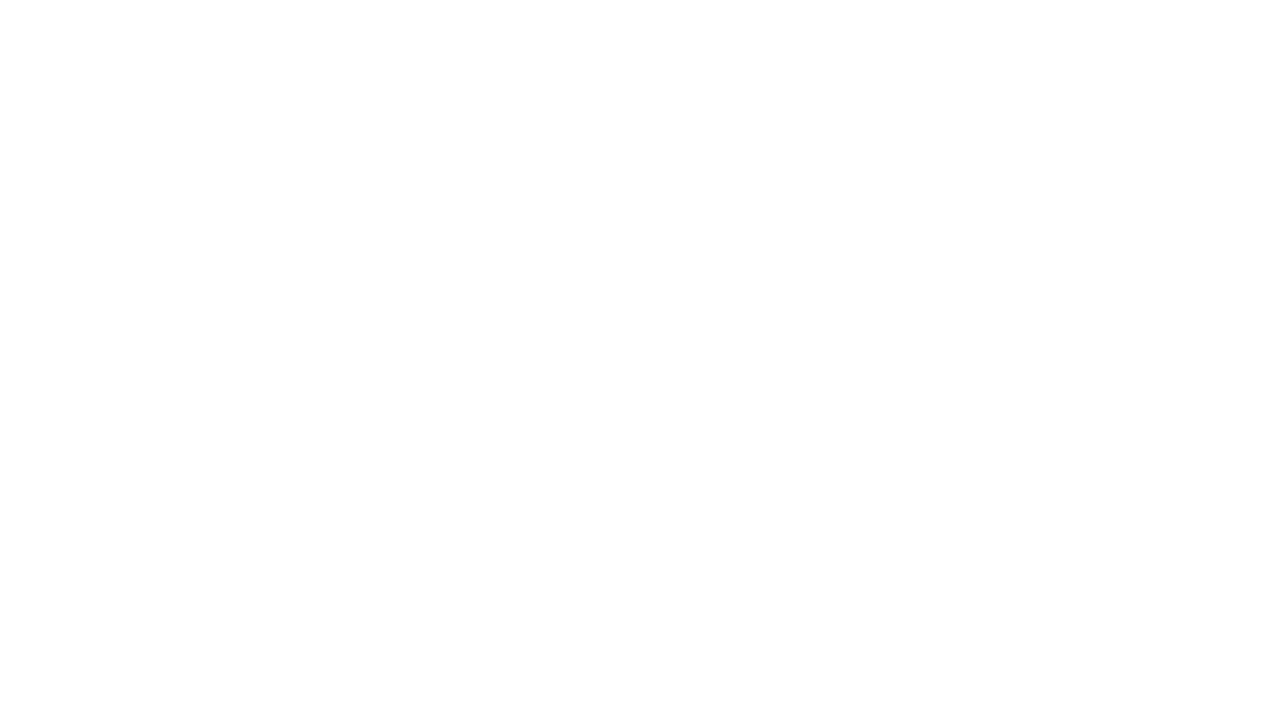
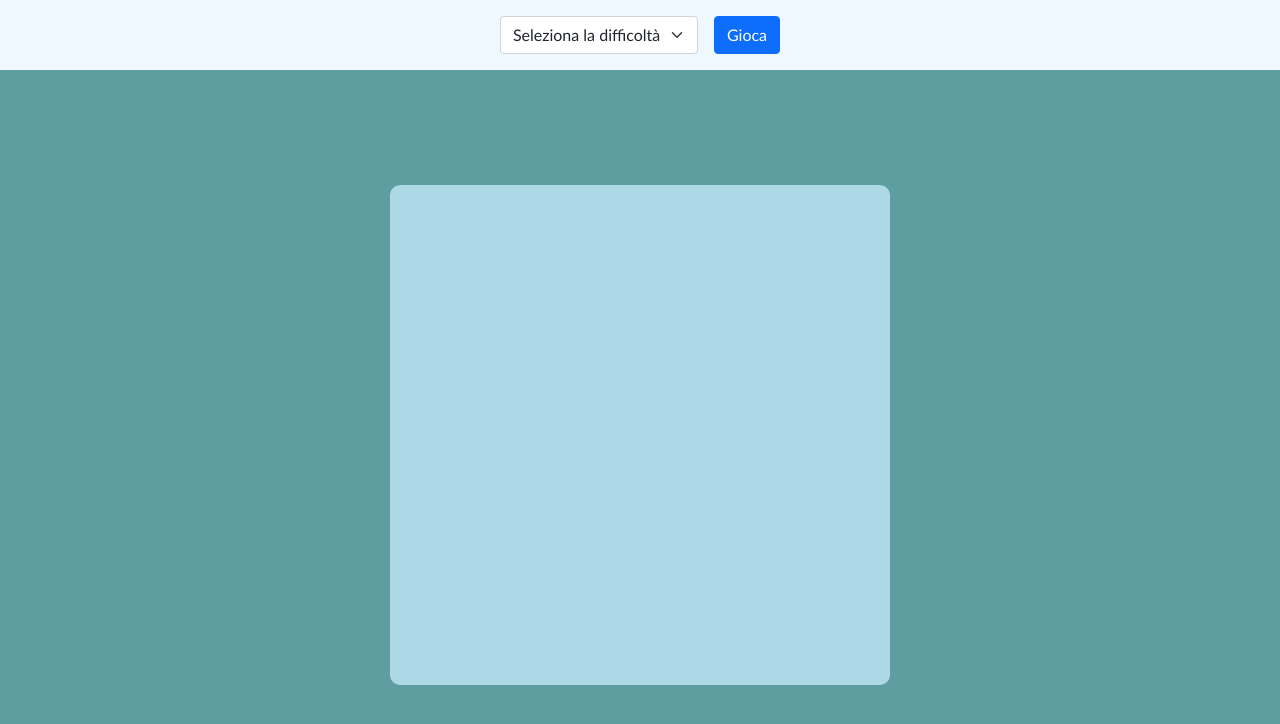
Before and after one commit to BrunoBernardini/js-campominato-grid, a plain HTML site: page index.html in a window 1280 px wide. Drawn offline with nearby package versions, Linux system fonts and the light colour scheme.

Commit message:
Impostazione layout (HTML/CSS).

```diff
--- a/assets/css/style.css
+++ b/assets/css/style.css
@@ -3,3 +3,50 @@
   padding: 0;
   box-sizing: border-box;
 }
+
+body{
+  background-color: cadetblue;
+  font-family: 'Trebuchet MS', 'Lucida Sans Unicode', 'Lucida Grande', 'Lucida Sans', Arial, sans-serif;
+}
+
+header{
+  background-color: aliceblue;
+  height: 70px;
+}
+
+header .header-container{
+  max-width: 600px;
+}
+
+main{
+  height: calc(100vh - 70px);
+}
+
+.field{
+  width: 500px;
+  height: 500px;
+  padding: 5px 0 5px 5px;
+  background-color: lightblue;
+  border-radius: 10px;
+}
+
+.field .cell{
+  background-color: cornflowerblue;
+  border-radius: 7px;
+  margin-right: 5px;
+}
+
+.field .cell.big{
+  width: calc(100% / 7 - 5px);
+  height: calc(100% / 7 - 5px);
+}
+
+.field .cell.medium{
+  width: calc(100% / 9 - 5px);
+  height: calc(100% / 9 - 5px);
+}
+
+.field .cell.small{
+  width: calc(100% / 10 - 5px);
+  height: calc(100% / 10 - 5px);
+}
--- a/index.html
+++ b/index.html
@@ -11,8 +11,22 @@
 </head>
 <body>
 
+  <header class="d-flex justify-content-center align-items-center">
+    <div class="header-container d-flex">
+      <select class="form-select me-3">
+        <option selected>Seleziona la difficoltà</option>
+        <option value="1">Difficile</option>
+        <option value="2">Media</option>
+        <option value="3">Facile</option>
+      </select>
+      <button class="btn btn-primary">Gioca</button>
+    </div>
+  </header>
+  <main class="d-flex justify-content-center align-items-center">
+    <div class="field d-flex justify-content-between align-content-between flex-wrap">
 
-
+    </div>
+  </main>
   <script src="./assets/JS/script.js"></script>
 </body>
 </html>
```
